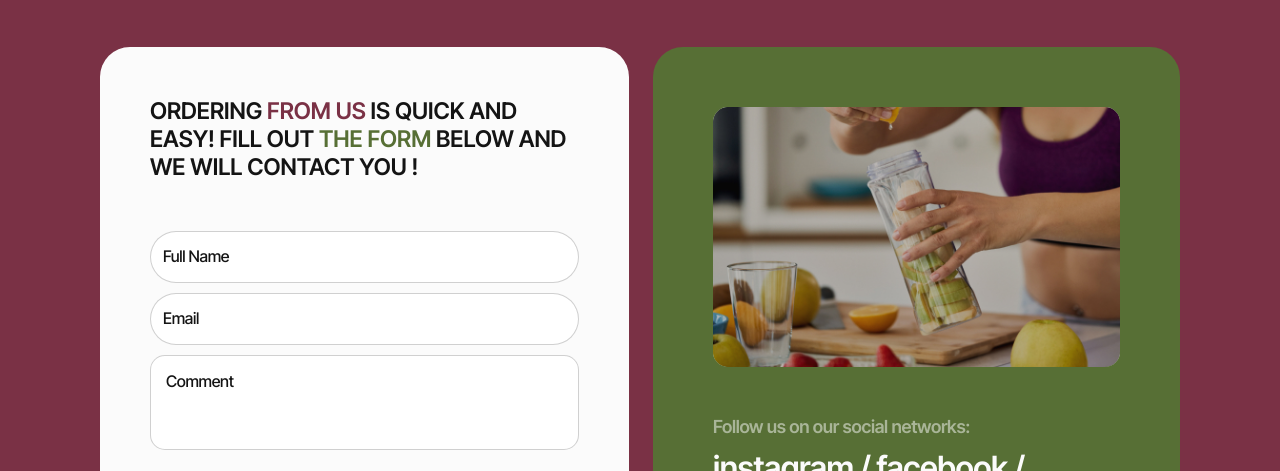
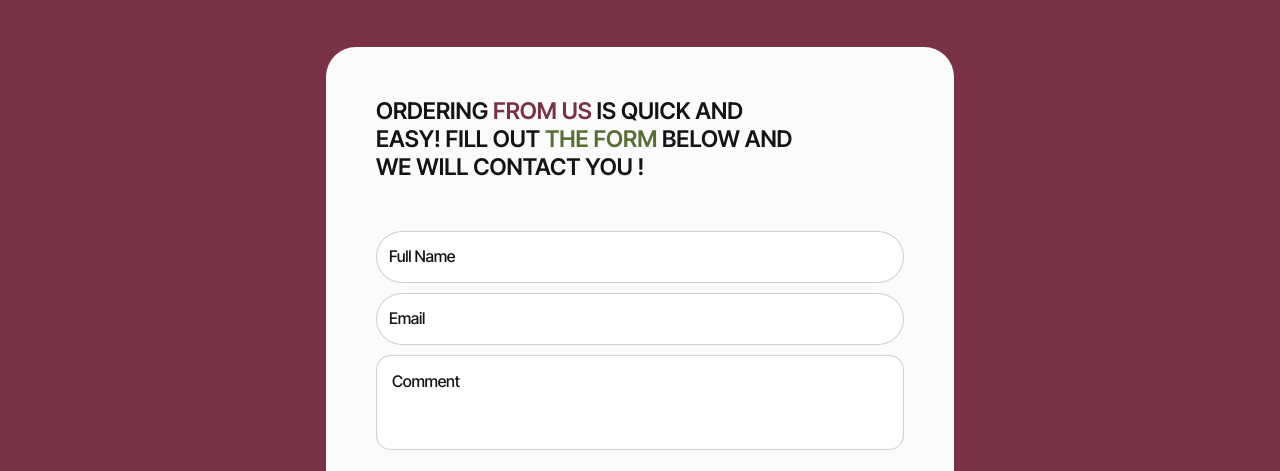
Before and after one commit to OguzhanGrey/Green-Harvest, a plain HTML site: page index.html in a window 1280 px wide. Shown: the part 291-762 px from the top of the page. Drawn offline with Linux system fonts and the light colour scheme.

Commit message:
tablet media

```diff
--- a/styles.css
+++ b/css/styles.css
@@ -34,6 +34,7 @@ img {
     max-width: 751px;
     text-transform: uppercase;
     color: rgba(251, 251, 251, 1);
+    width: 100%;
 }
 
 .harvest-h1 {
@@ -44,6 +45,7 @@ img {
     font-family: Inter Tight;
     font-weight: 500;
     font-size: 16px;
+    width: 100%;
     line-height: 20px;
     max-width: 742px;
     color: rgba(251, 251, 251, 1);
@@ -54,6 +56,7 @@ img {
 
 .form-and-network {
     max-width: 1080px;
+    width: 100%;
     gap: 24px;
     display: flex;
     align-items: center;
--- /dev/null
+++ b/css/tablet.css
@@ -0,0 +1,22 @@
+@media screen and (min-width:768px) and (max-width:1280px) {
+    .section-order {
+        max-width: 1280px;
+        width: 100%;
+    }
+
+    .form-and-network {
+        display: flex;
+        flex-wrap: wrap;
+    }
+
+    .just-form {
+        max-width: 628px;
+        width: 100%;
+    }
+
+    .just-network {
+        max-width: 628px;
+        width: 100%;
+    }
+
+}
--- a/index.html
+++ b/index.html
@@ -9,7 +9,8 @@
       href="https://fonts.googleapis.com/css2?family=Inter+Tight:ital,wght@0,100..900;1,100..900&display=swap"
       rel="stylesheet"
     />
-    <link rel="stylesheet" href="styles.css" />
+    <link rel="stylesheet" href="/css/styles.css" />
+    <link rel="stylesheet" href="/css/tablet.css">
     <title>Green Harvest</title>
   </head>
   <body>
```
